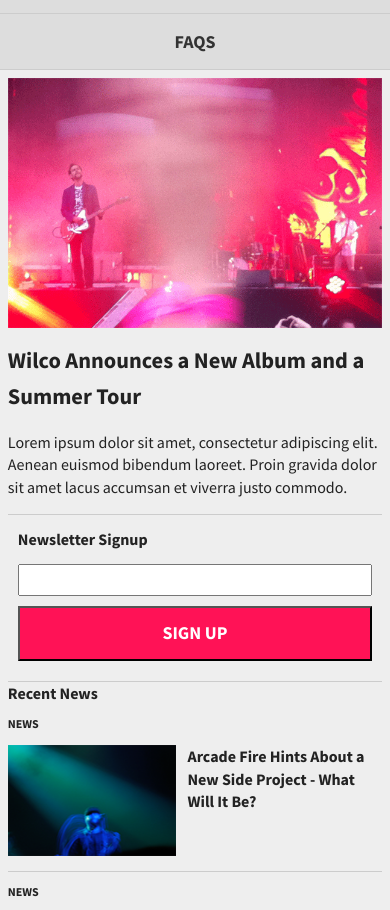
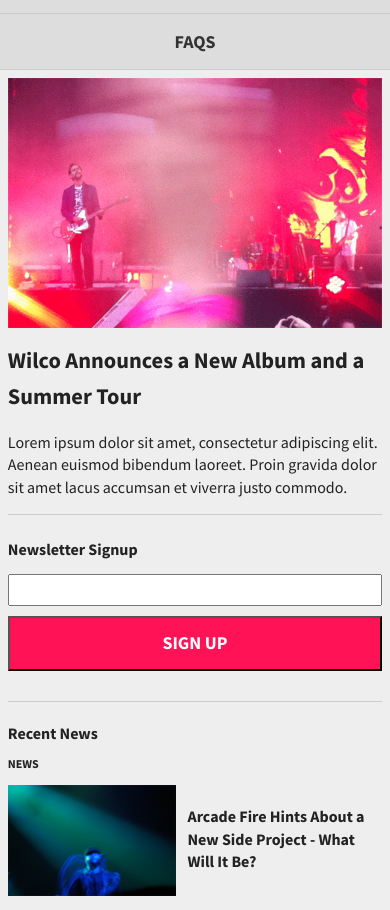
Before and after one commit to sofiakrsmanovic/responsive-unplugged-website, a plain HTML site: page index.html in a window 390 px wide. Shown: the part 171-1081 px from the top of the page. Drawn offline with nearby package versions, Linux system fonts and the light colour scheme.

Commit message:
mobile spacing complete

```diff
--- a/css/main.css
+++ b/css/main.css
@@ -253,7 +253,8 @@ main {
 
 .sidebar-newsletter {
   border-bottom: 1px solid #ccc;
-  padding: 0 10px 20px 10px;
+  padding-top: 10px;
+  padding-bottom: 30px;
 }
 
 .sidebar-about-us, .sidebar-faq {
@@ -279,6 +280,8 @@ main {
   font-size: 1em;
   font-weight: 700;
   margin: 0 auto;
+  padding-top: 20px;
+
 }
 
 .feed-type {
```
